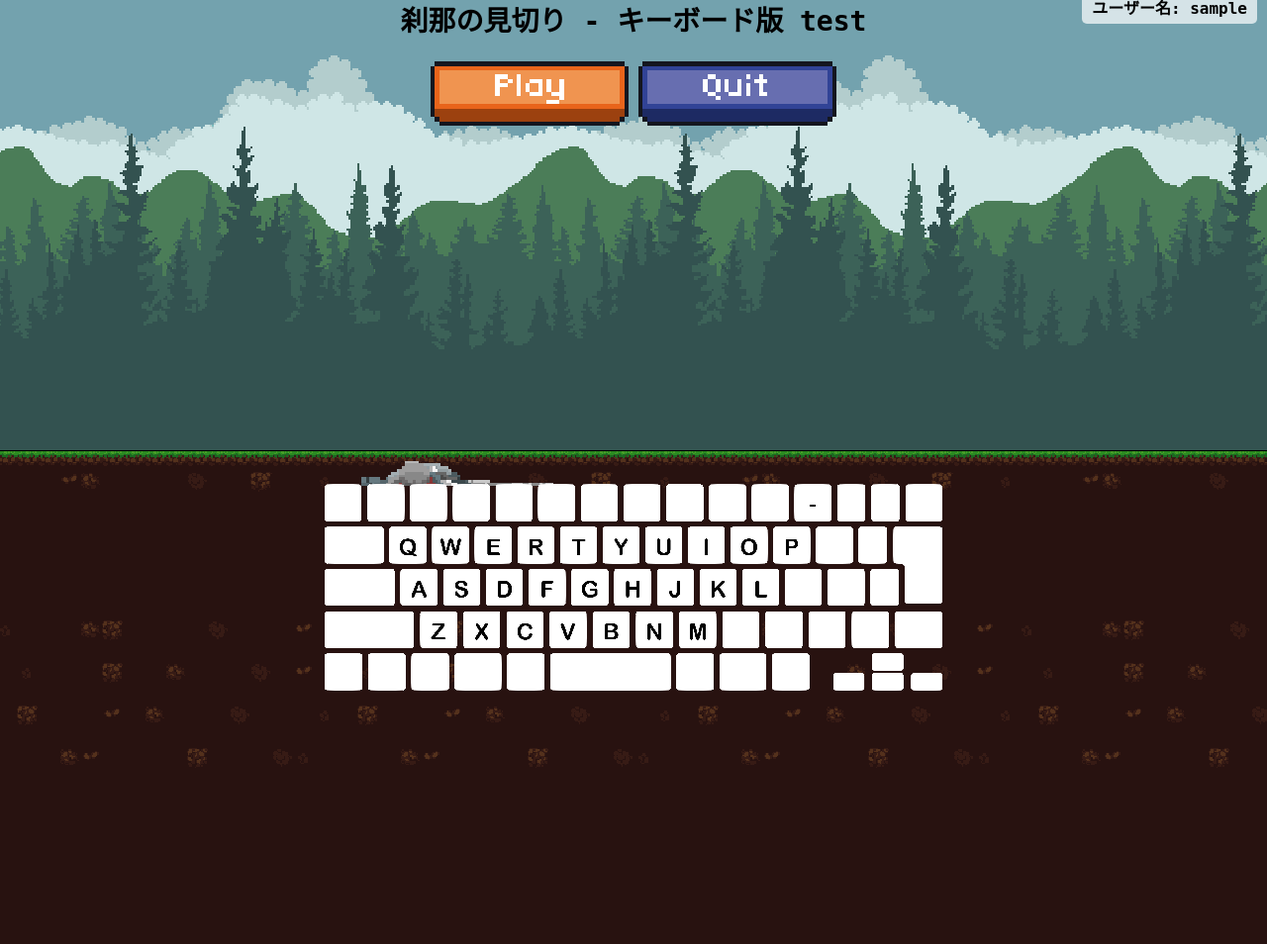
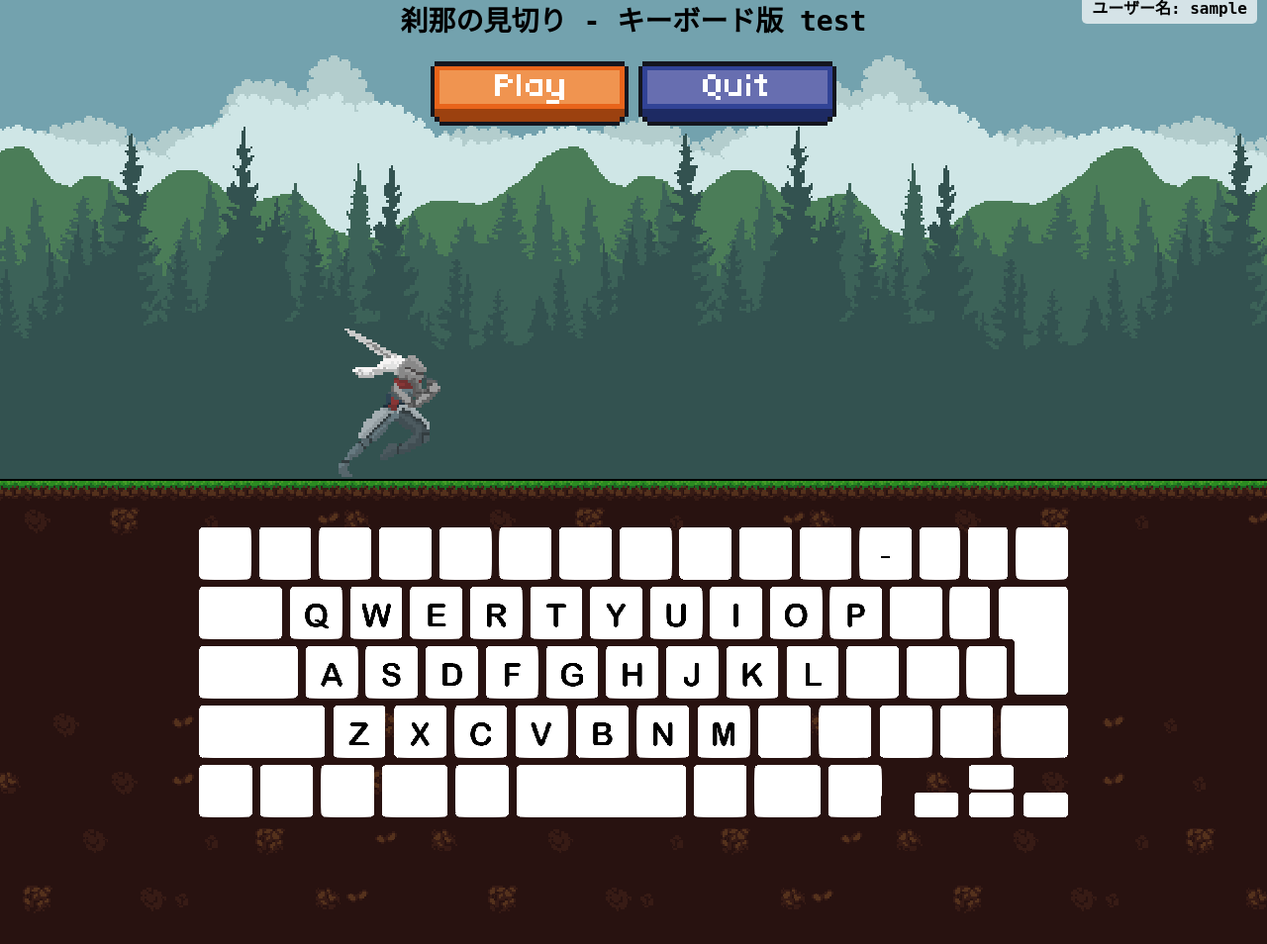
Before and after one commit to thangyna/extralatest, a PHP site: page /mikiri.php in a window 1280 px wide. Shown: the part 20-974 px from the top of the page at 99% size. Before the commit the page ends 796 px from the top, so only its background shows below. Run offline with PHP 8.4, Linux system fonts and the light colour scheme; the visitor is signed in with stand-in values (Sample User, id 1); some web fonts are replaced.

Commit message:
set position to absolute

```diff
--- a/extra105/mikiri_animations.js
+++ b/extra105/mikiri_animations.js
@@ -58,9 +58,6 @@ function animateCharactor() {
     }
     switch (characterState) {
       case 'run':
-        if (isLastFrame(i)) {
-          setAnimationState('death');
-        }
         break;
       case 'attack':
         // 攻撃アニメーションの途中で、キャラクターを右に移動させる
--- a/extra105/mikiri_style.css
+++ b/extra105/mikiri_style.css
@@ -55,8 +55,8 @@ body, html {
 
 /* 地面 */
 #ground {
-    height: 100vh;
-    background-size: 43vh;
+    height: 955px;
+    background-size: 470px;
     background-position: bottom;
     background-repeat: repeat-x;
     image-rendering: pixelated; /* ドット絵をぼやけずに表示 */
@@ -65,7 +65,7 @@ body, html {
 /* キャラクター */
 #character {
     position: absolute;
-    top: 24.3%;
+    top: 185px;
     left: 30%;
     width: 500px;
     transform: translateX(-50%);
@@ -75,11 +75,11 @@ body, html {
 /* キーボード */
 .keyboard-container {
     position: absolute; /* 変更 */
-    bottom: 0; /* 画面下部に配置 */
+    top: 500px; /* 画面下部に配置 */
     left: 50%; /* 横方向中央揃え */
     transform: translateX(-50%); /* 中央揃えのために位置を調整 */
-    width: 50%; /* コンテナの幅を指定 */
-    height: 41vh; /* コンテナの高さを指定 */
+    width: 900px; /* コンテナの幅を指定 */
+    height: 400px; /* コンテナの高さを指定 */
 }
 
 .keyboard-container img {
```
Also changed, not shown: extra105/match.php (line endings or trailing spaces).
